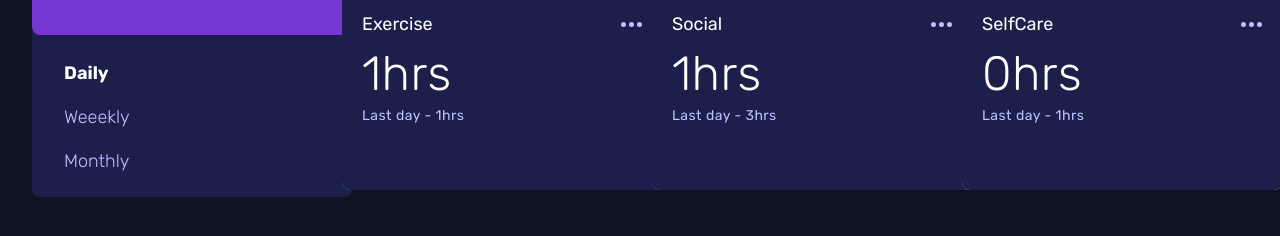
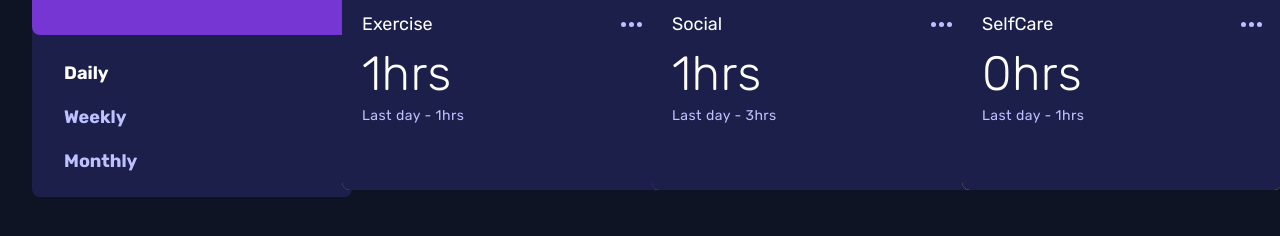
Before and after one commit to lingowmx/time-tracking-dashboard-main, a React (Vite) app: page / in a window 1280 px wide. Shown: the part 464-700 px from the top of the page. Built offline with nearby package versions, Linux system fonts and the light colour scheme.

Commit message:
changes from buttons to inputs radio

```diff
--- a/src/components/Profile.jsx
+++ b/src/components/Profile.jsx
@@ -3,7 +3,7 @@ import imageJeremy from "../../images/image-jeremy.png"
 import { MainContext } from "../Context/MainContext"
 
 export const Profile = () => {
-  const {selectedPeriod, setSelectedPeriod} = useContext(MainContext)
+  const { selectedPeriod, setSelectedPeriod } = useContext(MainContext)
   return (
     <div className="w-80 h-40 rounded-lg bg-DarkBlue text-white
     lg:row-span-2 lg:h-[522px]">
@@ -19,18 +19,28 @@ export const Profile = () => {
           <p className="text-xl tracking-wider lg:whitespace-pre-line lg:text-4xl lg:font-thin">{`Jeremy\nRobson`}</p>
         </div>
       </div>
-      <div className="p-3 flex justify-around cursor-pointer font-thin text-PaleBlue
+      <div className="p-3 flex justify-around font-thin text-PaleBlue
       lg:flex-col lg:items-start lg:gap-4 lg:pl-8 lg:mt-3">
-        <button
-        className={`${selectedPeriod === 'daily' ? 'text-white font-bold': 'text-PaleBlue'} hover:text-white`}
-        onClick={() => setSelectedPeriod("daily")}>Daily</button>
-        <button
-        className={`${selectedPeriod === 'weekly' ? 'text-white font-bold': 'text-PaleBlue'} hover:text-white`}
-        onClick={() => setSelectedPeriod("weekly")}>Weeekly</button>
-        <button
-        className={`${selectedPeriod === 'monthly' ? 'text-white font-bold': 'text-PaleBlue'} hover:text-white`}
-        onClick={() => setSelectedPeriod("monthly")}>Monthly</button>
-
+        {['daily', 'weekly', 'monthly'].map((value) => {
+          return (
+            <label key={value}>
+              <input
+                type="radio"
+                name="period"
+                value={value}
+                checked={selectedPeriod === value}
+                onChange={(e) => setSelectedPeriod(e.target.value)}
+                className="hidden" />
+              <span className={`cursor-pointer font-bold transition-all duration-200
+                  ${selectedPeriod === value
+                  ? 'bg-Strongcyan text-white'
+                  : ' text-PaleBlue hover:bg-Strongcyan hover:text-white'
+                }`}>
+                {value.charAt(0).toUpperCase() + value.slice(1)}
+              </span>
+            </label>
+          )
+        })}
       </div>
     </div>
   )
```
